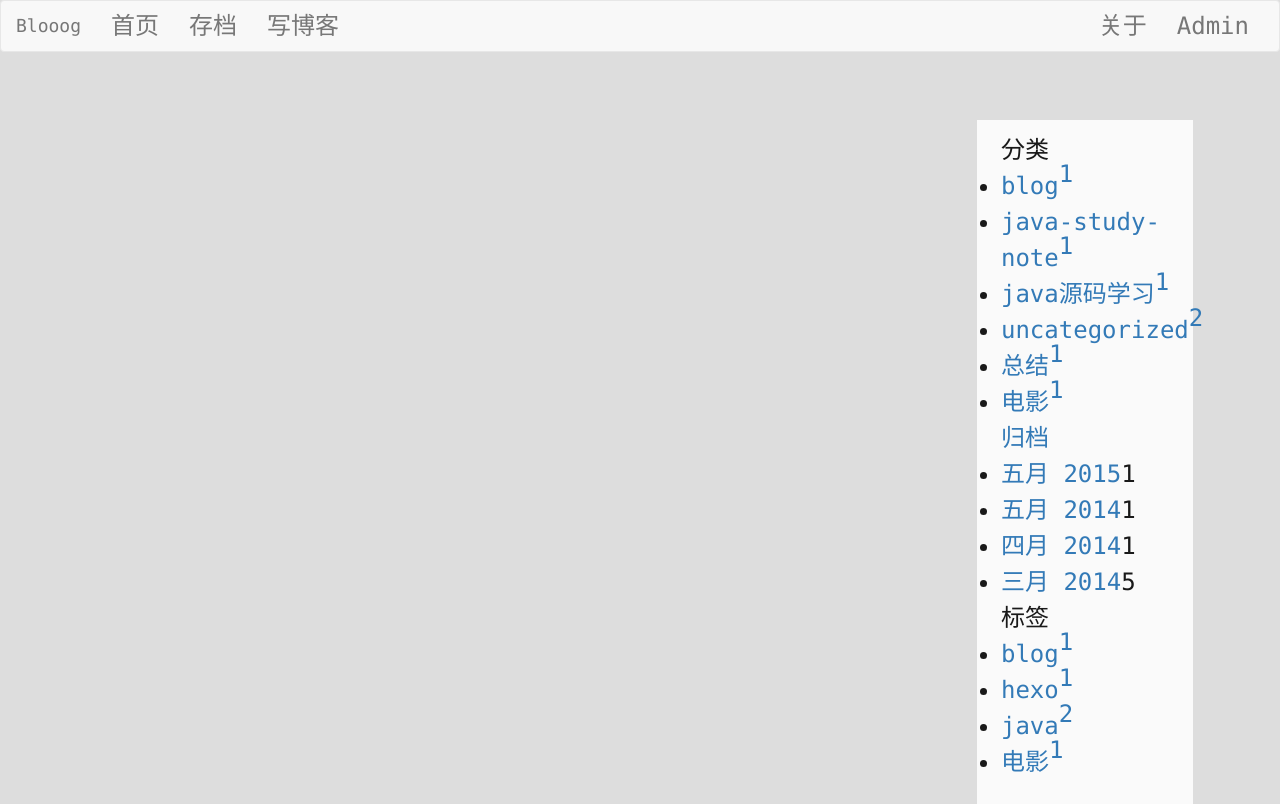
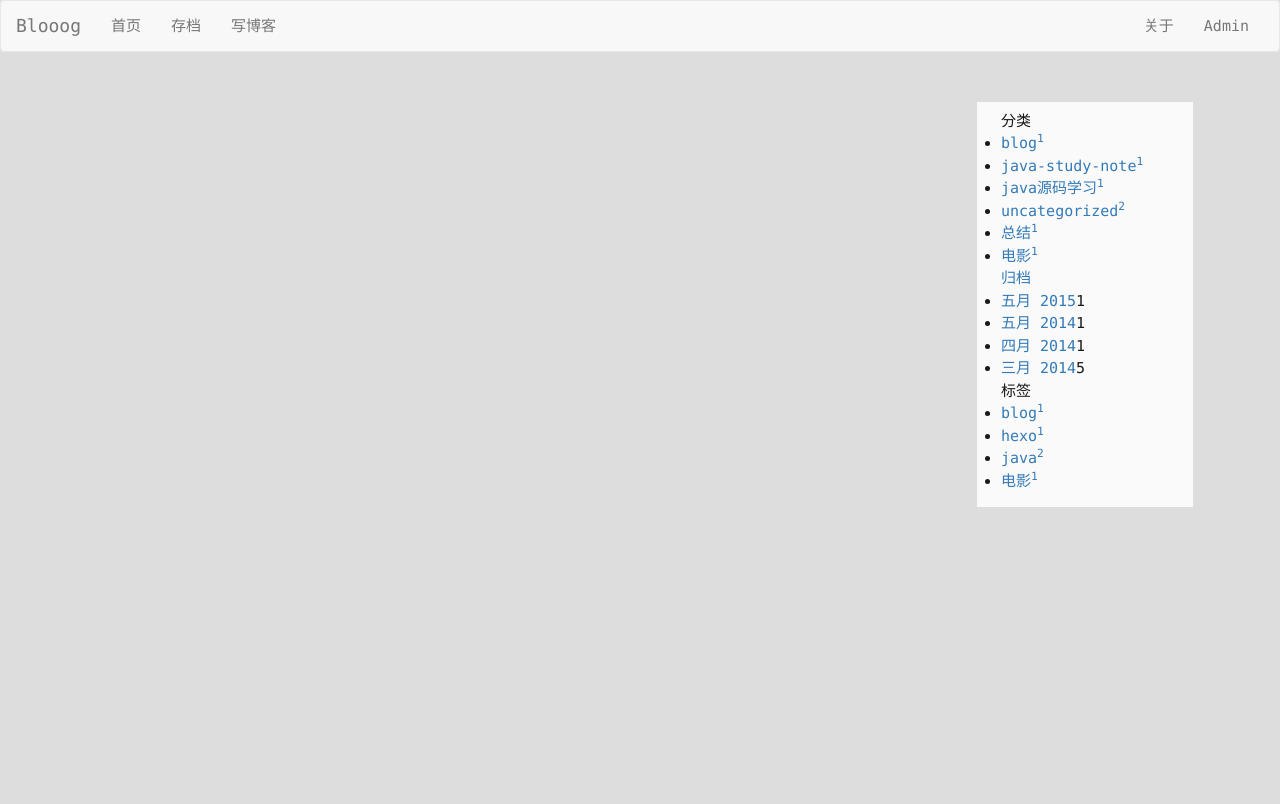
Before and after one commit to youzipi/django_demos, a Django app: page /quan/ in a window 1280 px wide. After the commit the page ends 507 px from the top, so only its background shows below. Run offline with Django 3.2, Linux system fonts and the light colour scheme; data that the repository does not hold is empty; parts of the project's set-up code (start-up, migrations or seed data) failed here and were passed over; some libraries are stand-ins or nearby versions.

Commit message:
modify stylesheet

```diff
--- a/quan/static/quan/style/base.css
+++ b/quan/static/quan/style/base.css
@@ -6,7 +6,7 @@ html, body, div, span, applet, object, iframe, h1, h2, h3, h4, h5, h6, p, blockq
     font-weight: inherit;
     font-style: inherit;
     font-family: inherit;
-    font-size: 100%;
+    /*font-size: 100%;*/
     vertical-align: baseline
 }
 
@@ -28,7 +28,7 @@ header nav ul li {
 
 body {
     background: #ddd;
-    font-family: Consolas, "Helvetica Neue", "Helvetica", "Microsoft YaHei", "WenQuanYi Micro Hei", Arial, sans-serif;
+    font-family: Consolas, "WenQuanYi Micro Hei", "Helvetica Neue", "Helvetica", "Microsoft YaHei", Arial, sans-serif;
     font-size: 150%;
     color: #191919;
     line-height: 1.5;
@@ -66,3 +66,7 @@ article .article-content {
 a, a:link, a:active, a:hover, a:visited {
     text-decoration: none;
 }
+
+.panel {
+    padding: 15px;
+}
```
